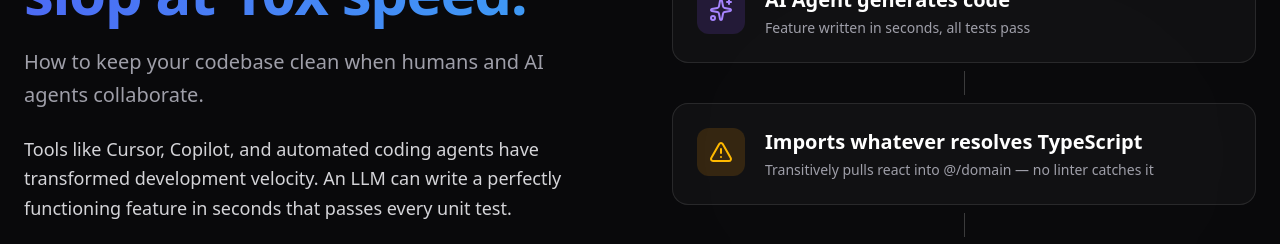
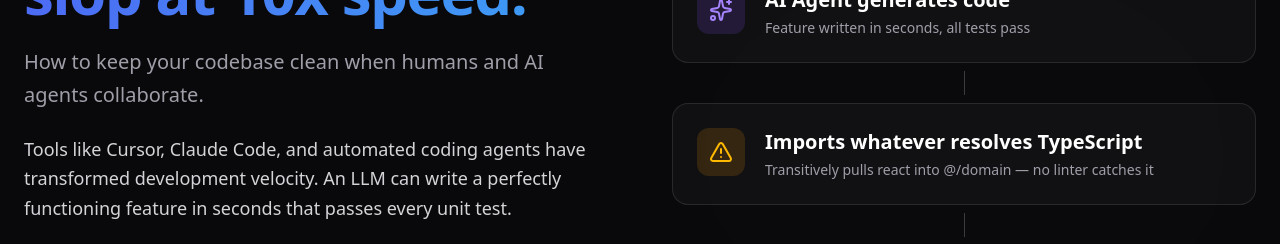
Before and after one commit to Ivy-Apps/deslop-web, a Next.js app: page / in a window 1280 px wide. Shown: the part 3540-3784 px from the top of the page. Built offline with nearby package versions, Linux system fonts and the light colour scheme.

Commit message:
Give Claude Code as an example

```diff
--- a/src/features/landing/components/AiFleetSection.tsx
+++ b/src/features/landing/components/AiFleetSection.tsx
@@ -36,7 +36,7 @@ function AiFleetCopy(): ReactNode {
       </p>
       <div className={`space-y-5 ${typeScale.bodyLg} ${baseTw.text.secondary}`}>
         <p>
-          Tools like Cursor, Copilot, and automated coding agents have
+          Tools like Cursor, Claude Code, and automated coding agents have
           transformed development velocity. An LLM can write a perfectly
           functioning feature in seconds that passes every unit test.
         </p>
```
